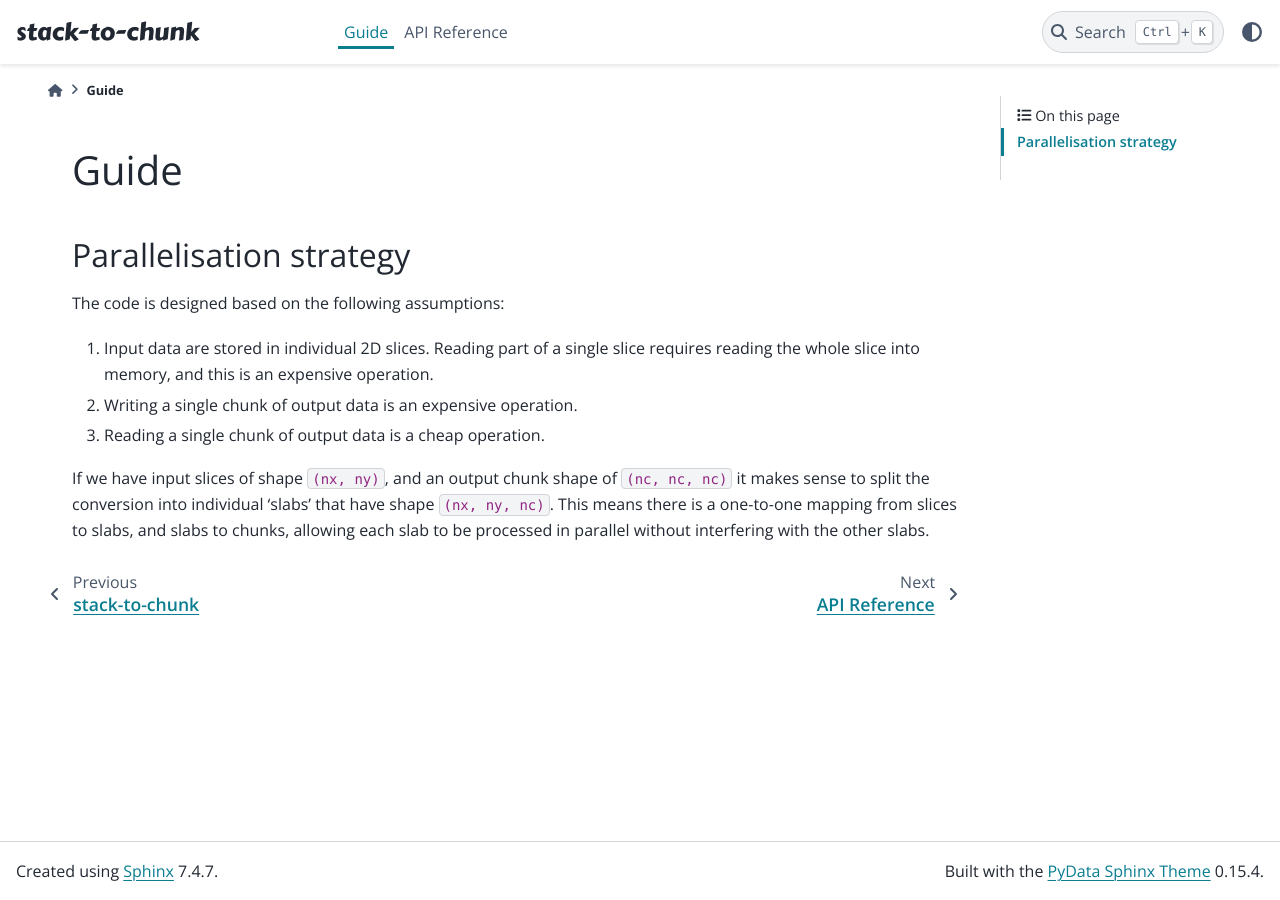
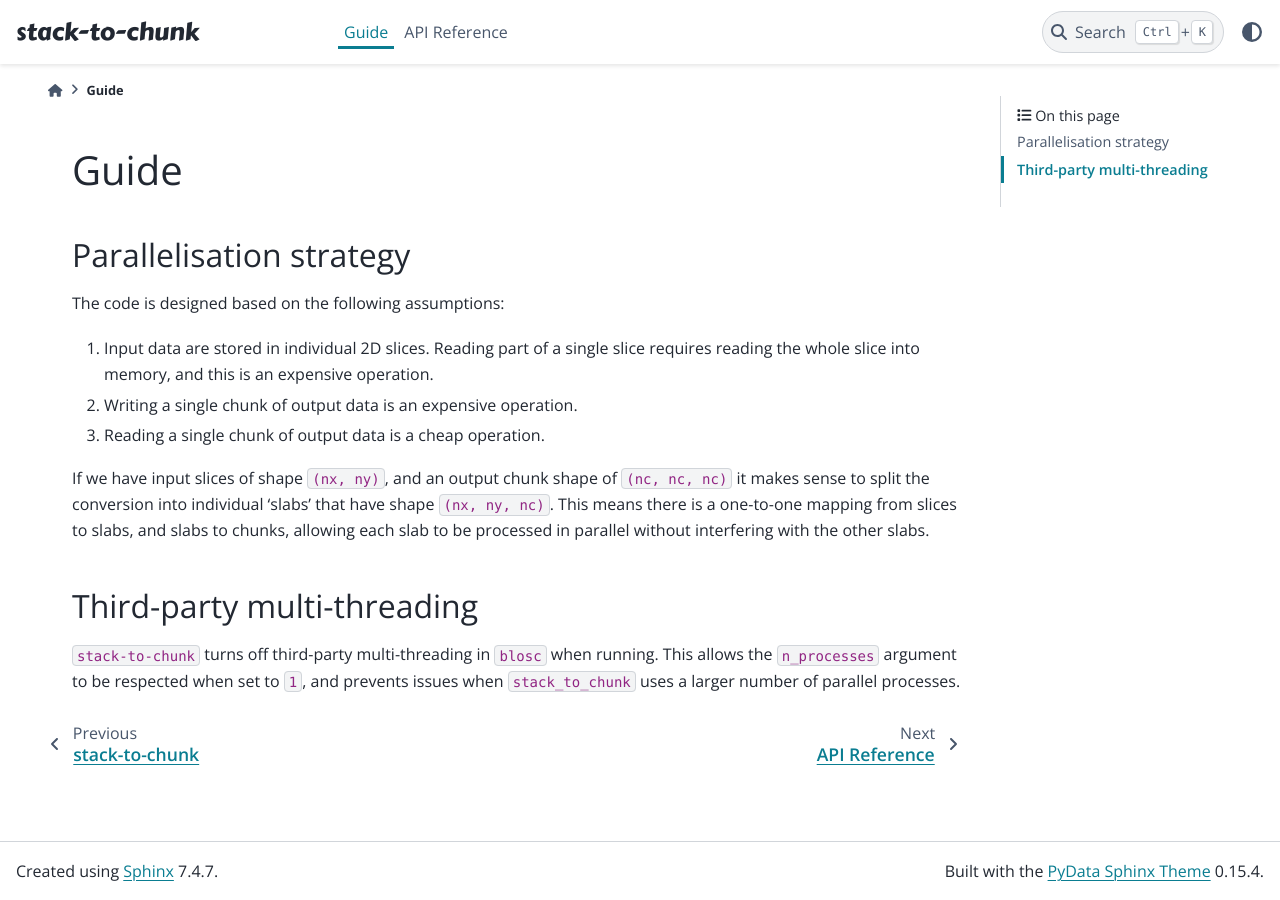
Before and after one commit to HiPCTProject/stack-to-chunk, a Sphinx documentation site: the page built from docs/guide.rst, in a window 1280 px wide. Built offline with Sphinx 7.4.7 and the PyData theme 0.15.4, drawn with Linux system fonts in a browser that asks for light colours; pages that are not in the unit, such as notebooks, are missing from menus; the version number could not be read and is left out.

Commit message:
Always limit blosc threads

```diff
--- a/docs/guide.rst
+++ b/docs/guide.rst
@@ -12,3 +12,9 @@ The code is designed based on the following assumptions:
 
 If we have input slices of shape ``(nx, ny)``, and an output chunk shape of ``(nc, nc, nc)`` it makes sense to split the conversion into individual 'slabs' that have shape ``(nx, ny, nc)``.
 This means there is a one-to-one mapping from slices to slabs, and slabs to chunks, allowing each slab to be processed in parallel without interfering with the other slabs.
+
+Third-party multi-threading
+---------------------------
+``stack-to-chunk`` turns off third-party multi-threading in ``blosc`` when running.
+This allows the ``n_processes`` argument to be respected when set to ``1``, and
+prevents issues when ``stack_to_chunk`` uses a larger number of parallel processes.
```
Also changed, not shown: 1 other file.
